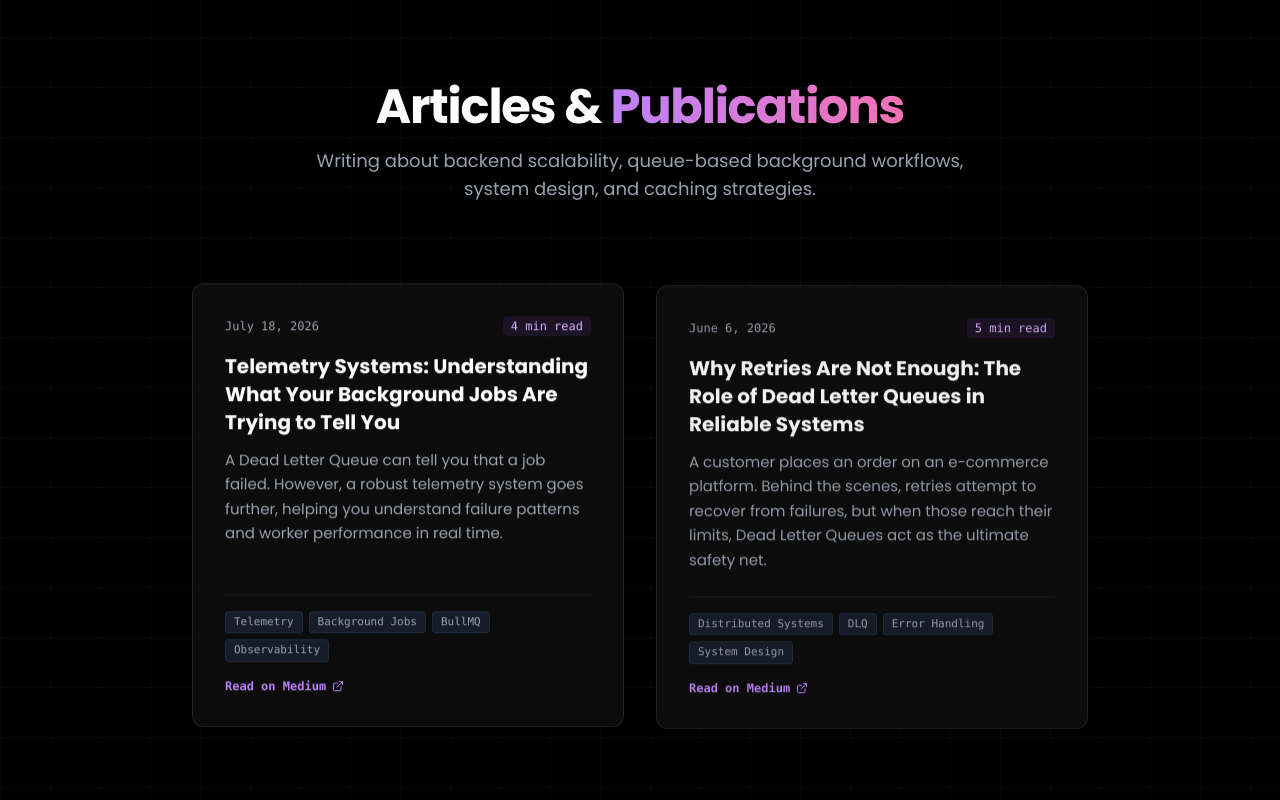
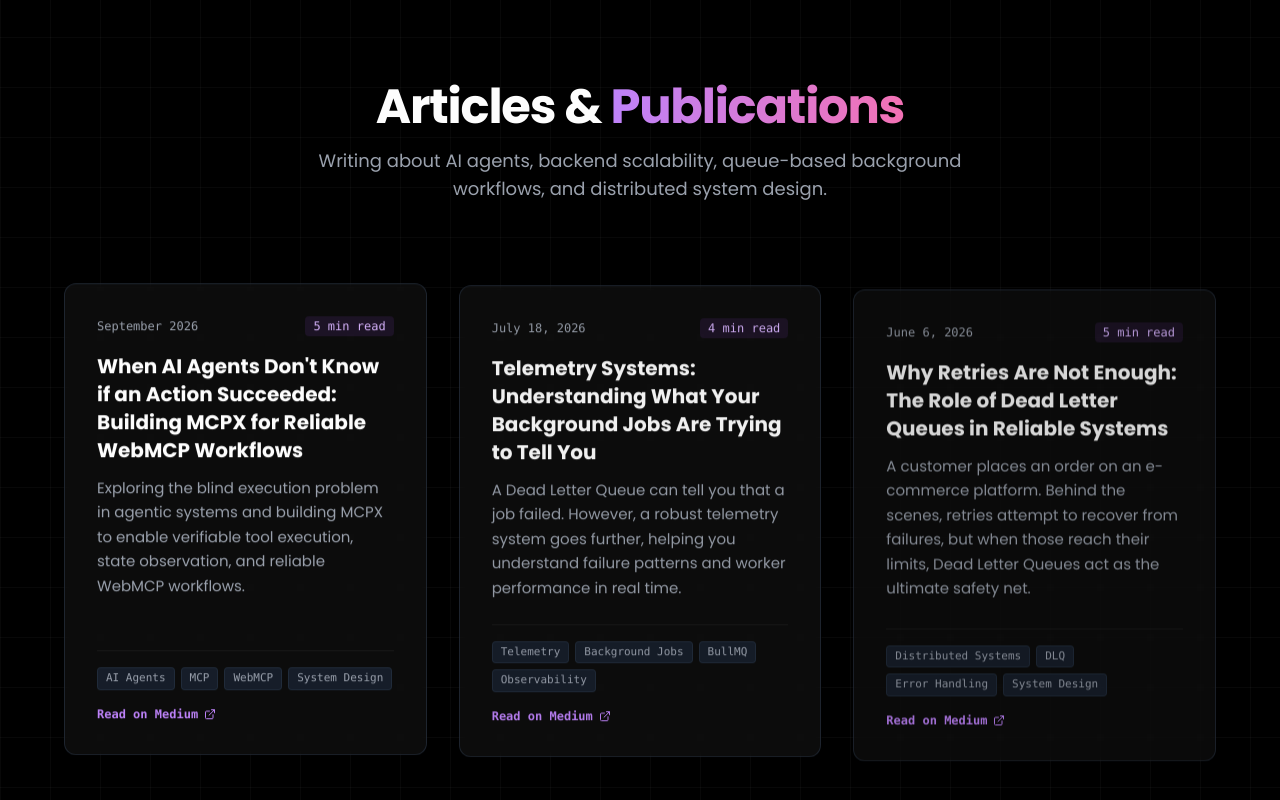
Before and after one commit to o1-spec/portfolio-revamp, a Next.js app: page / in a window 1280 px wide. Shown: the part 10022-10822 px from the top of the page. Built offline with nearby package versions, Linux system fonts and the light colour scheme.

Commit message:
feat: add new article on MCPX and update PublicationsSection layout to a three-column grid

```diff
--- a/components/PublicationsSection.jsx
+++ b/components/PublicationsSection.jsx
@@ -5,6 +5,16 @@ import { BookOpen, ExternalLink } from "lucide-react";
 import { motion } from "framer-motion";
 
 const articles = [
+  {
+    title:
+      "When AI Agents Don't Know if an Action Succeeded: Building MCPX for Reliable WebMCP Workflows",
+    description:
+      "Exploring the blind execution problem in agentic systems and building MCPX to enable verifiable tool execution, state observation, and reliable WebMCP workflows.",
+    date: "September 2026",
+    readTime: "5 min read",
+    tech: ["AI Agents", "MCP", "WebMCP", "System Design"],
+    link: "https://medium.com/@oluwafemionadokun/when-ai-agents-dont-know-if-an-action-succeeded-building-mcpx-for-reliable-webmcp-workflows-9cdcd0ea86c8?sharedUserId=oluwafemionadokun",
+  },
   {
     title:
       "Telemetry Systems: Understanding What Your Background Jobs Are Trying to Tell You",
@@ -84,13 +94,13 @@ export default function PublicationsSection() {
           </h2>
 
           <p className="text-gray-400 text-sm sm:text-base lg:text-lg max-w-2xl mx-auto leading-relaxed">
-            Writing about backend scalability, queue-based background workflows,
-            system design, and caching strategies.
+            Writing about AI agents, backend scalability, queue-based background workflows,
+            and distributed system design.
           </p>
         </div>
 
         {/* Articles Grid */}
-        <div className="grid grid-cols-1 md:grid-cols-2 gap-6 lg:gap-8 max-w-4xl mx-auto">
+        <div className="grid grid-cols-1 md:grid-cols-2 lg:grid-cols-3 gap-6 lg:gap-8 max-w-6xl mx-auto">
           {articles.map((article, index) => (
             <motion.a
               key={index}
```
